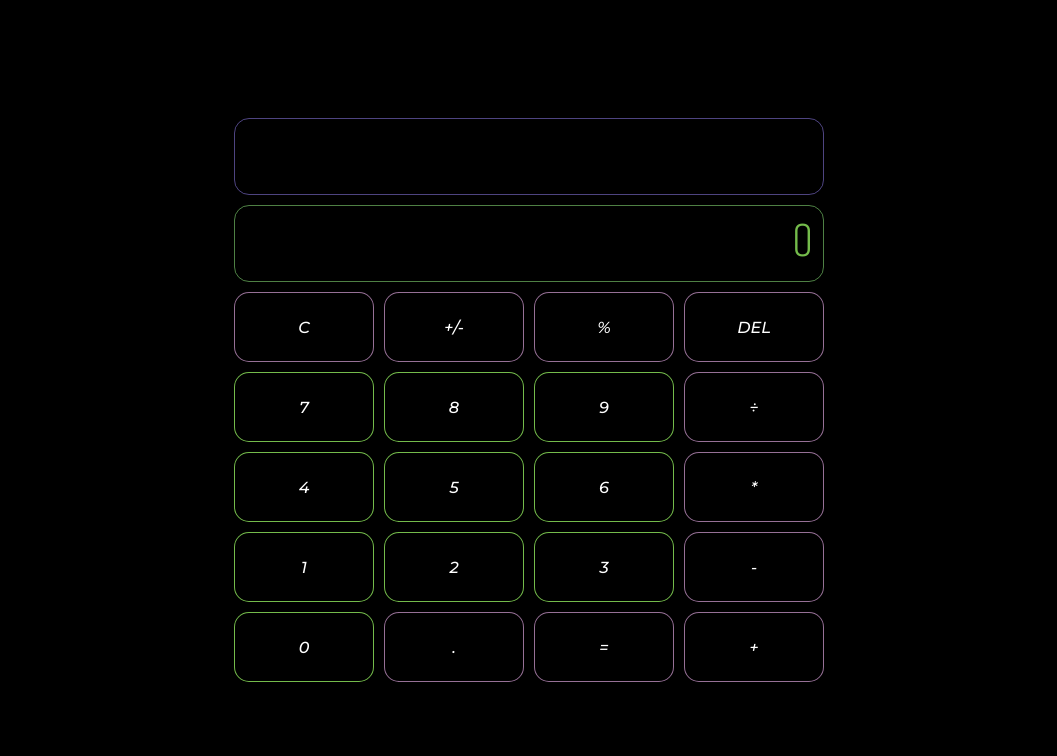
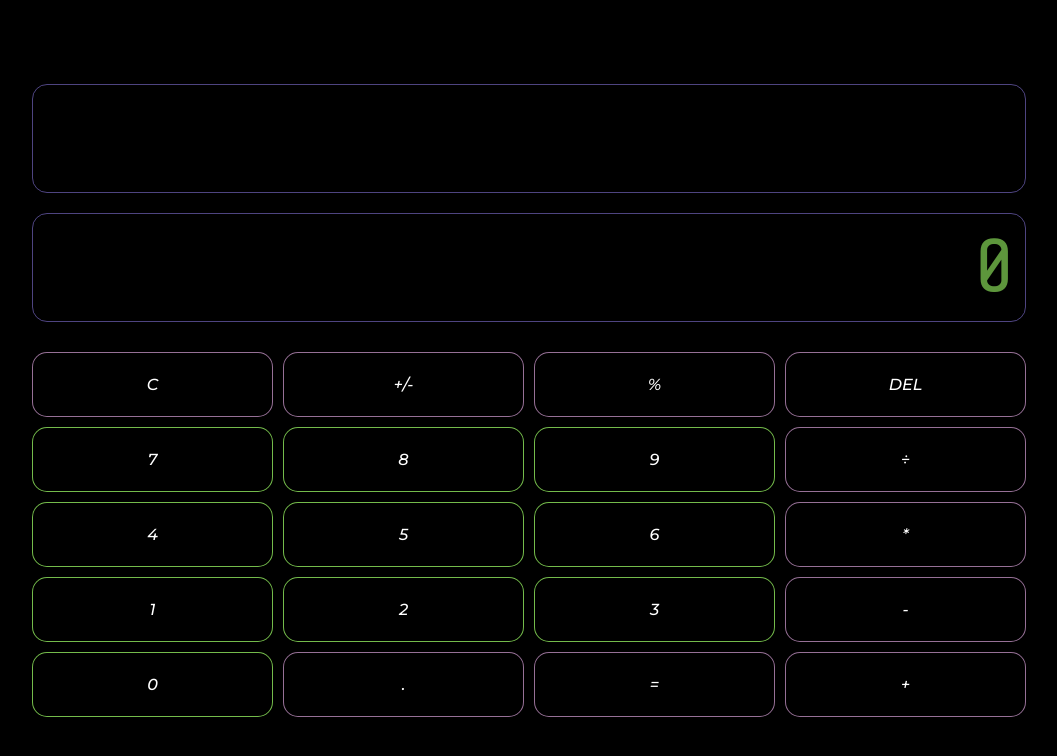
Before and after one commit to amarssadal/Calculator, a plain HTML site: page index.html in a window 1280 px wide. Both pictures are taken after a click on the element "DEL". Shown: the whole page, without its empty margins (111-1168 px from the left). Drawn offline with nearby package versions, Linux system fonts and the light colour scheme.

Commit message:
Feature Updates

```diff
--- a/index.html
+++ b/index.html
@@ -5,7 +5,7 @@
         <title>Calculator</title>
         <meta name="viewport" content="width=device-width, initial-scale=1">
         <link rel="stylesheet" type="text/css" href="main.css">
-        <link href="https://fonts.googleapis.com/css2?family=Montserrat:ital,wght@0,500;1,500&family=Khand:wght@300&family=Rajdhani:wght@400;500&family=Oswald:wght@200;300&display=swap" rel="stylesheet">
+        <link href="https://fonts.googleapis.com/css2?family=Montserrat:ital,wght@0,500;1,500&family=Khand:wght@300&family=Share+Tech+Mono&display=swap" rel="stylesheet">
     </head>
     <body>
         <div class="wrapper">
--- a/main.css
+++ b/main.css
@@ -17,52 +17,46 @@ body {
 
 /*/////////| MAIN CALC BOX =-*/
 .calcBox {
-    width: 600px;
-    border-radius: 5px;
-    display: grid;
-    grid-template-columns: 1fr;
+    width: 80vw;
 }
 
 /*/////////| TWO UPPER DISPLAYS =-*/
 .calcBox .displayBox {
-    width: 590px;
     font-size: 4rem;
-    font-family: 'Khand';
+    font-family: 'Share Tech Mono';
     padding: 5px;
     font-weight: 300px;
-    font-size: 3rem;
+    font-size: 6vw;
+    display: grid;
+    grid-template-rows: minmax(50px, 1fr) minmax(40px, 1fr);
 }
 
-/*/////////| UPPER CALCULATION DISPLAY =-*/
-.calcBox .displayBox .disp {
+/*/////////| THE TWO DISPLAY BOXES =-*/
+.calcBox .displayBox .disp, .calcBox .displayBox .results  {
     border: 1px solid rgba(155, 135, 255, 0.5);
     border-radius: 15px;
     text-align: right;
-    justify-content: end;
-    height: 75px;
-    padding: 0 10px 0px;
-    color: rgba(055, 150, 200, 1.75);
+    height: auto;
+    margin: 10px;
+    padding: 10px;
+    color: rgba(255, 228, 148, 0.60);
 }
 
 /*/////////| LOWER RESULTS DISPLAY =-*/
 .calcBox .displayBox .results {
-    border: 1px solid rgba(155, 255, 135, 0.5);
-    border-radius: 15px;
-    text-align: right;
-    height: 75px;
-    margin: 10px 0 0;
-    padding: 0 10px 0px;
-    color: rgba(155, 250, 100, 0.75);
+    color: rgba(155, 250, 100, 0.60);
 }
 
 .buttonBox {
     display: grid;
-    grid-template-columns: 150px 150px 150px 150px;
-    grid-template-rows: 80px 80px 80px 80px 80px;
+    grid-template-columns: minmax(50px, 1fr) minmax(50px, 1fr) minmax(50px, 1fr) minmax(50px, 1fr) ;
+    grid-template-rows:  minmax(75px, 1fr) minmax(75px, 1fr) minmax(75px, 1fr) minmax(75px, 1fr) minmax(75px, 1fr);
     font-family: 'Montserrat';
     font-style: italic;
     font-weight: 200;
     user-select: none;
+    margin: 5px;
+    padding:5px;
 }
 
 .buttonBox > * {
@@ -88,13 +82,13 @@ body {
 }
 
 .blinkNumber {
-    font-size: 2rem;
+    font-size: 4.5vh;
     box-shadow: inset 0 0 15px black, 0 0 10px rgb(252, 162, 255);
     background-color: rgba(151, 255, 168, .5);
 }
 
 .blinkOperator {
-    font-size: 2rem;
+    font-size: 4.5vh;
     box-shadow: inset 0 0 15px black, 0 0 10px rgb(252, 162, 255);
     background-color: rgba(255, 116, 225, 0.5);
 }
@@ -109,3 +103,9 @@ body {
     border: 1px solid rgba(200, 150, 200, 0.75);
     border-radius: 15px;
 }
+
+@media only screen and (max-width: 700px) {
+    .calcBox {
+
+    }
+}
--- a/main.js
+++ b/main.js
@@ -197,6 +197,7 @@ let dataCalculator = (function (){
         //========|UPDATE INTERNAL DATA HOLDER
         calculateFinal: function () {
             //----|ITERATE THROUGH THE INPUT ARRAY AND MAKE SURE NUMBERS ARE VALID
+            if (!calcsHolder) { return; }
             for (let x = 0; x < calcsHolder.length; x++) {
                 if (x % 2 === 0) {
                     let temp = calcsHolder[x].match(digitsRegx);
@@ -259,7 +260,7 @@ let UIController = (function () {
         },
         //========|UPDATE DISPLAY
         updateDisplay: function (keyPress) {
-            if (currentDisp.length < 25) {
+            if (currentDisp.length < 16) {
                 if (valKeys.indexOf(keyPress) !== -1 || keyPress === '.') {
                     tempHolder.push(keyPress);
                     currentDisp.push(keyPress);
@@ -383,6 +384,13 @@ let mainController = (function(dataCalc, UICtrlr) {
         document.querySelector('.back').addEventListener('click', () => updateFirst('Backspace'));
     }
 
+    function buttonBlinkers(affector, blinkMake) {
+        document.querySelector(affector).classList.add(blinkMake);
+        setTimeout(function () {
+            document.querySelector(affector).classList.remove(blinkMake);
+        }, 100)
+    }
+
     //::::::::::::|UPDATE DISPLAY ONLY & DATA STRUCTURE
     function updateFirst (keyPress) {
         //FOR BLINK EFFECT
@@ -458,17 +466,14 @@ let mainController = (function(dataCalc, UICtrlr) {
                 break;
         }
 
-        document.querySelector(affector).classList.add(blinkMake);
-        setTimeout(function () {
-            document.querySelector(affector).classList.remove(blinkMake);
-
-        }, 200)
+        buttonBlinkers(affector, blinkMake);
         UICtrlr.updateDisplay(keyPress);
     }
 
 
     //::::::::::::|UPDATE RESULT ONLY & DATA STRUCTURE << IF ENTER IS PRESSED
      function updateSecond (keyPress) {
+         buttonBlinkers('.ente', 'blinkOperator');
          dataCalc.calculateFinal();
     }
 
@@ -481,6 +486,7 @@ let mainController = (function(dataCalc, UICtrlr) {
 
     //::::::::::::|RE-INITIALISE APP
     function re_initialise() {
+        buttonBlinkers('.esca', 'blinkOperator');
         UICtrlr.reInitialize();
         dataCalc.updateHold(0);
     }
```
